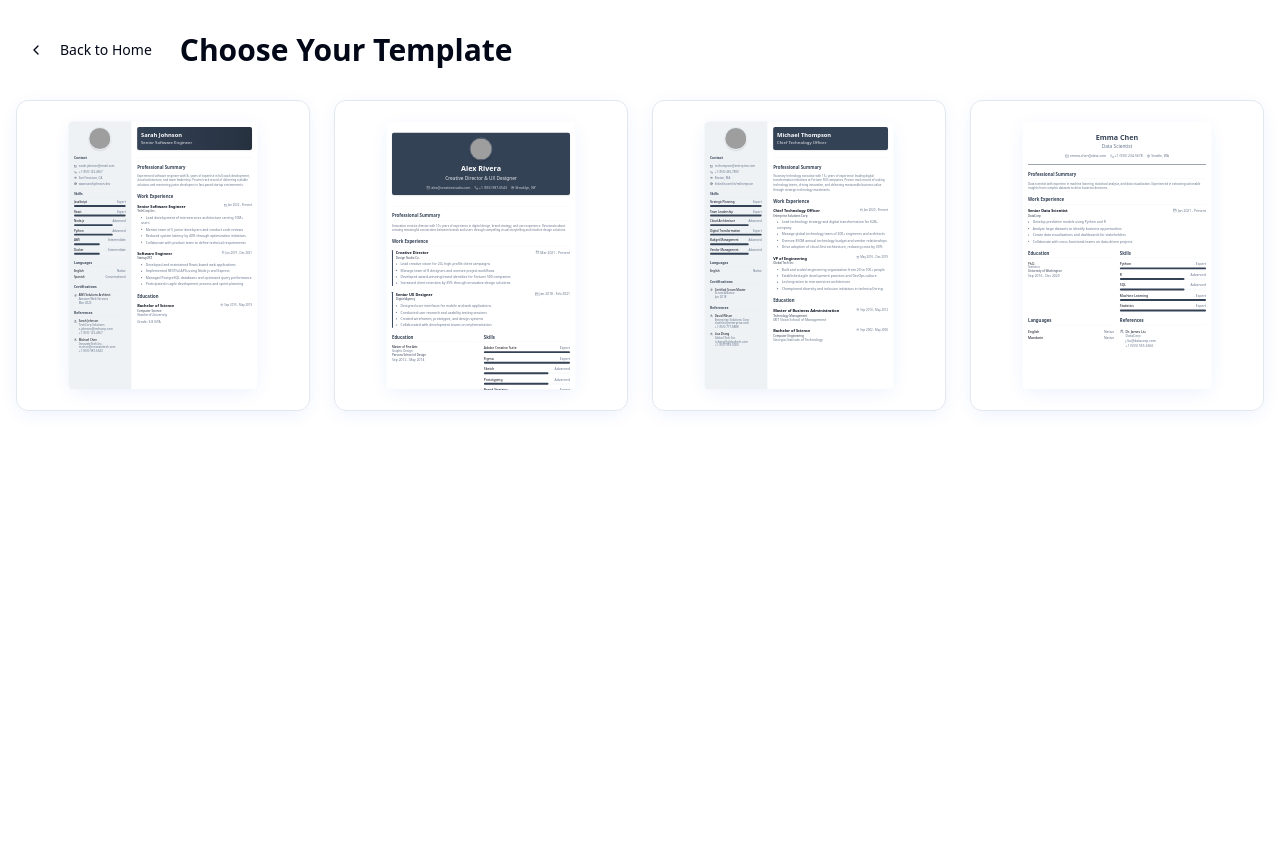
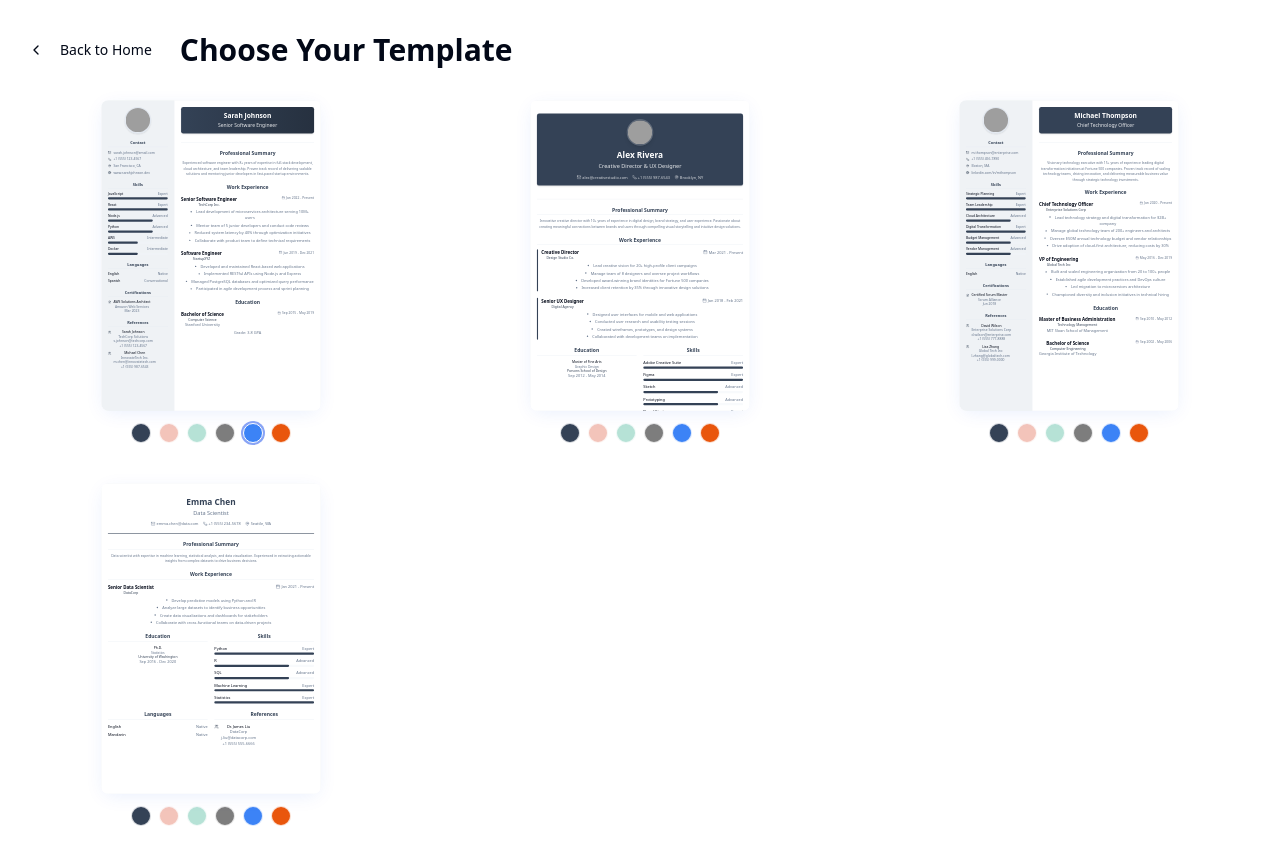
Before and after one commit to Paul1342/build-my-cv-showcase-10, a React (Vite) app: page /cv-builder in a window 1280 px wide. Before the commit the page ends 800 px from the top, so only its background shows below. Built offline with nearby package versions, Linux system fonts and the light colour scheme; grey boxes are pictures that could not be loaded.

Commit message:
Code edited in Lovable Code Editor
Edited UI in Lovable

```diff
--- a/src/pages/CVBuilder.tsx
+++ b/src/pages/CVBuilder.tsx
@@ -45,6 +45,9 @@ const CVBuilder = () => {
   const [previewScale, setPreviewScale] = useState(1);
   const [editedFields, setEditedFields] = useState<Record<string, boolean>>({});
 
+  // per-thumbnail color choice (so user can preview colors before selecting)
+  const [thumbColors, setThumbColors] = useState<Record<string, string>>({});
+
   // On-screen preview refs
   const pdfRef = useRef<HTMLDivElement>(null);
   const previewContainerRef = useRef<HTMLDivElement>(null);
@@ -69,12 +72,11 @@ const CVBuilder = () => {
     return () => window.removeEventListener("resize", calculateScale);
   }, [selectedTemplate, previewMode]);
 
-  const handleTemplateSelect = (templateId: string) => {
+  const handleTemplateSelect = (templateId: string, chosenColor?: string) => {
     setSelectedTemplate(templateId);
     setCvData(placeholderData);
     setEditedFields({});
-    const template = templates.find(t => t.id === templateId);
-    if (template) setTemplateColor(template.color);
+    setTemplateColor(chosenColor || thumbColors[templateId] || (templates.find(t => t.id === templateId)?.color ?? "blue"));
   };
 
   const handleDataChange = (newData: CVData) => setCvData(newData);
@@ -112,7 +114,7 @@ const CVBuilder = () => {
   };
 
   // ===========================
-  // Template chooser (thumbnails are the buttons)
+  // Template chooser (3 per row, CV is the button, color preview below)
   // ===========================
   if (!selectedTemplate) {
     return (
@@ -123,29 +125,30 @@ const CVBuilder = () => {
             <h1 className="text-3xl font-bold text-foreground">Choose Your Template</h1>
           </div>
 
-          <div className="grid sm:grid-cols-2 lg:grid-cols-3 xl:grid-cols-4 gap-6">
+          <div className="grid grid-cols-1 md:grid-cols-2 lg:grid-cols-3 gap-10">
             {templates.map((template) => {
               const sampleData = getSampleDataForTemplate(template.id);
 
               // Thumbnail sizing
               const A4_W = 794;
               const A4_H = 1123;
-              const THUMB_W = 190; // tweak 160–220 if you want bigger/smaller
+              const THUMB_W = 220; // adjust to taste
               const scale    = THUMB_W / A4_W;
               const THUMB_H  = Math.round(A4_H * scale);
 
+              const chosenColor = thumbColors[template.id] ?? template.color;
+
               return (
-                <div
-                  key={template.id}
-                  role="button"
-                  tabIndex={0}
-                  onClick={() => handleTemplateSelect(template.id)}
-                  onKeyDown={(e) => (e.key === "Enter" || e.key === " ") && handleTemplateSelect(template.id)}
-                  className="group cursor-pointer rounded-xl border border-border bg-card/60 hover:bg-card transition-smooth shadow-card hover:shadow-elegant outline-none focus:ring-2 focus:ring-primary/40"
-                >
-                  <div className="p-5 flex items-center justify-center">
+                <div key={template.id} className="flex flex-col items-center">
+                  {/* CV thumbnail is the button */}
+                  <button
+                    type="button"
+                    onClick={() => handleTemplateSelect(template.id, chosenColor)}
+                    className="outline-none focus:ring-2 focus:ring-primary/40 rounded-lg"
+                    aria-label={`Choose ${template.name}`}
+                  >
                     <div
-                      className="rounded-md shadow-card bg-white"
+                      className="rounded-lg shadow-card hover:shadow-elegant transition-smooth bg-white"
                       style={{
                         width: THUMB_W,
                         height: THUMB_H,
@@ -164,9 +167,33 @@ const CVBuilder = () => {
                           left: 0
                         }}
                       >
-                        <CVPreview data={sampleData} template={template} isPreview />
+                        <CVPreview
+                          data={sampleData}
+                          template={{ ...template, color: chosenColor }}
+                          isPreview
+                        />
                       </div>
                     </div>
+                  </button>
+
+                  {/* Color options below each CV */}
+                  <div className="mt-3 flex flex-wrap justify-center gap-2">
+                    {colorOptions.map((opt) => {
+                      const active = chosenColor === opt.value;
+                      return (
+                        <button
+                          key={opt.value}
+                          type="button"
+                          aria-label={`Preview ${template.name} in ${opt.label}`}
+                          onClick={(e) => {
+                            e.stopPropagation(); // don't select template when changing color
+                            setThumbColors(prev => ({ ...prev, [template.id]: opt.value }));
+                          }}
+                          className={`w-5 h-5 rounded-full border ${active ? "ring-2 ring-primary/50 border-white" : "border-white/80"} transition-transform hover:scale-110`}
+                          style={{ backgroundColor: opt.color }}
+                        />
+                      );
+                    })}
                   </div>
                 </div>
               );
@@ -269,12 +296,7 @@ const CVBuilder = () => {
                     transition: "transform 0.2s ease-in-out"
                   }}
                 >
-                  <CVPreview
-                    data={cvData}
-                    template={{ ...currentTemplate, color: templateColor }}
-                    isPreview
-                    isPDF={false}
-                  />
+                  <CVPreview data={cvData} template={{ ...currentTemplate, color: templateColor }} isPreview isPDF={false} />
                 </div>
               </div>
             </div>
```
